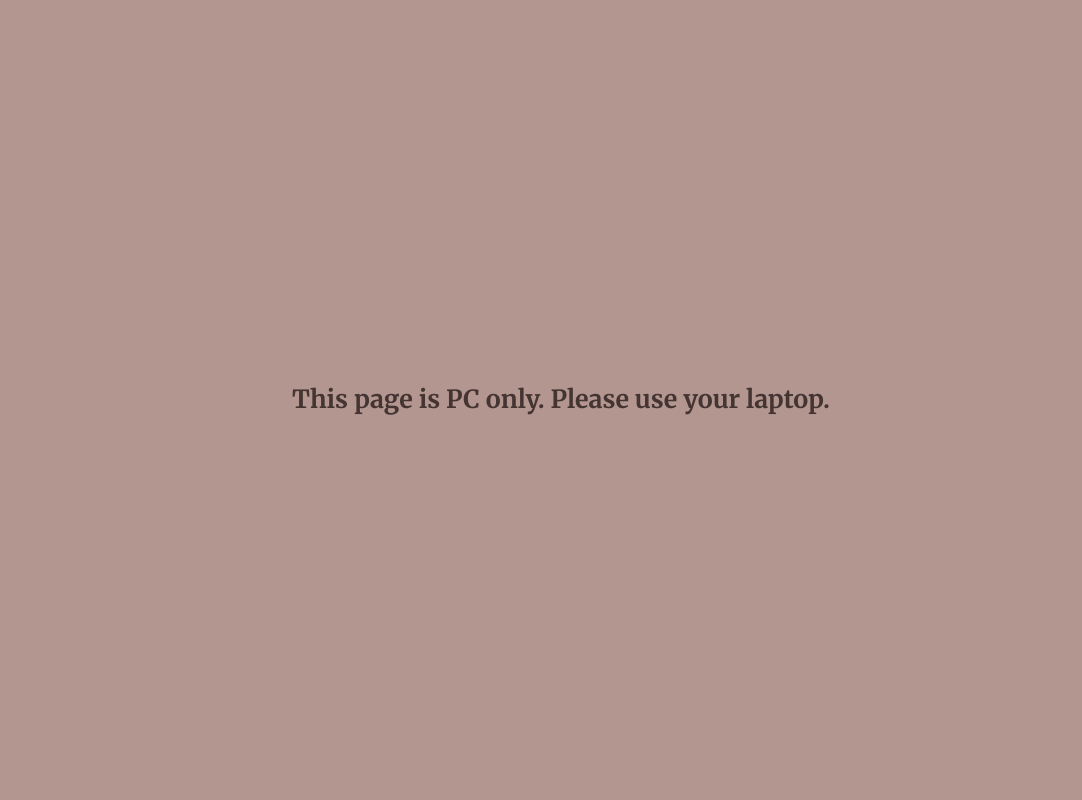
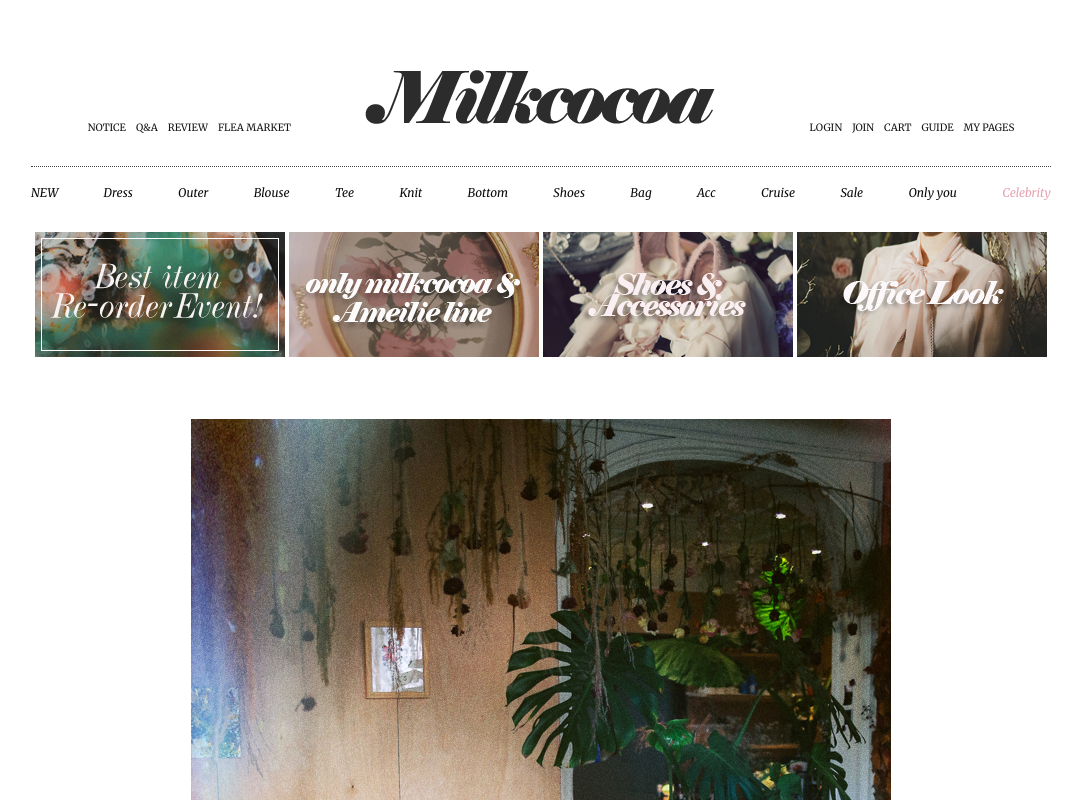
Before and after one commit to grace-kimm/milkcocoa-clone, a plain HTML site: page index.html in a window 1280 px wide. Shown: the top 800 px of the page, without its empty margins (99-1181 px from the left). Drawn offline with Linux system fonts and the light colour scheme.

Commit message:
remove media query
동작 안해서 뺐다

```diff
--- a/css/pc.css
+++ b/css/pc.css
@@ -18,7 +18,7 @@
   z-index: 4;
 }
 
-@media screen and (min-width: 550px) {
+@media screen and (max-width: 350px) {
   .bigScreen {
     display: flex;
   }
--- a/css/style.css
+++ b/css/style.css
@@ -1,7 +1,6 @@
 @import "reset.css";
 @import "header.css";
 @import "index.css";
-@import "pc.css";
 
 html {
   text-align: center;
--- a/index.html
+++ b/index.html
@@ -306,8 +306,5 @@
           </a>
       </footer>
     </div>
-    <div class="bigScreen">
-        <span class="bigScreen__text">This page is PC only. Please use your laptop.</span>
-      </div>
   </body>
 </html>
```
